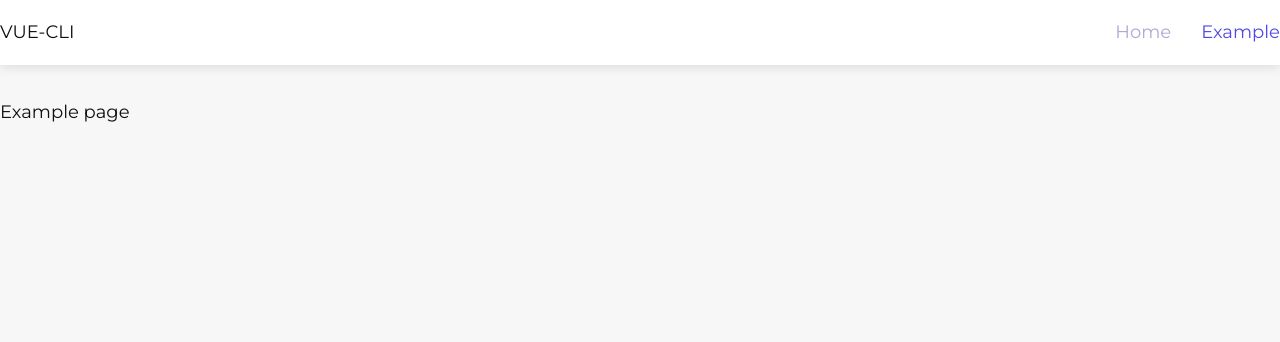
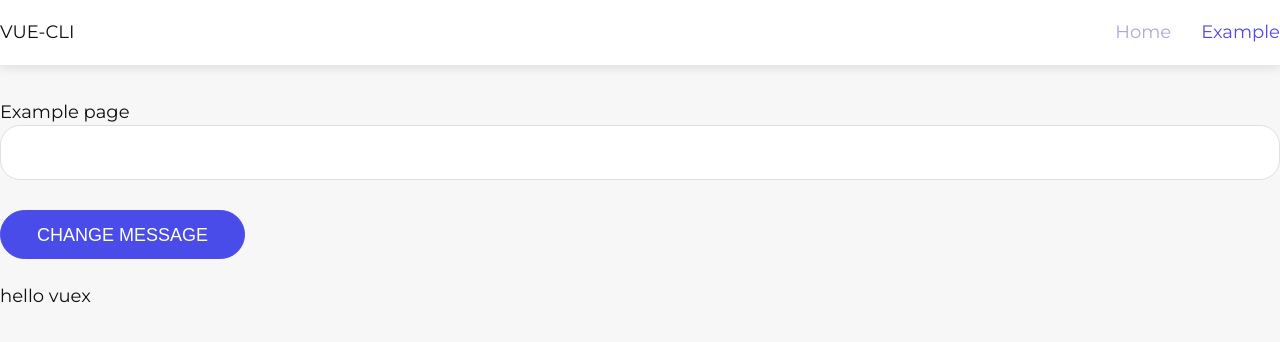
Before and after one commit to aponyavina/vue-cli, a Vue app: page /example in a window 1280 px wide. Shown: the top 342 px of the page. Built offline with nearby package versions, Linux system fonts and the light colour scheme.

Commit message:
how to change state

```diff
--- a/src/pages/Example.vue
+++ b/src/pages/Example.vue
@@ -4,8 +4,37 @@
       <section>
         <div class="container">
           <h1>Example page</h1>
+          <input type="text" v-model="message">
+          <button class="btn btnPrimary" @click="setMessage">Change message</button>
+          <br>
+          <br>
+          <p> {{getMessage}} </p>
         </div>
       </section>
 
     </div>
 </template>
+
+<script>
+export default {
+  data () {
+    return {
+      message: null
+    }
+  },
+  // created () {
+  //   this.message = this.$store.getters.getMessage
+  // },
+  computed: {
+    getMessage () {
+      return this.$store.getters.getMessage
+    }
+  },
+  methods: {
+    setMessage () {
+      this.$store.dispatch('setMessage', this.message)
+    }
+  }
+
+}
+</script>
--- a/src/pages/Home.vue
+++ b/src/pages/Home.vue
@@ -4,8 +4,19 @@
       <section>
         <div class="container">
           <h1>Home page</h1>
+          {{message}}
         </div>
       </section>
 
     </div>
 </template>
+
+<script>
+export default {
+  computed: {
+    message () {
+      return this.$store.getters.getMessage
+    }
+  }
+}
+</script>
--- a/src/store/index.js
+++ b/src/store/index.js
@@ -4,16 +4,22 @@ import Vuex from 'vuex'
 Vue.use(Vuex)
 
 export default new Vuex.Store({
-    state: {
-
+    state: { // хранить данные
+        message: 'hello vuex'
     },
-    mutations: {
-
+    mutations: { // менять state
+        setMessage (state, mes) {
+            state.message = mes
+        }
     },
-    actions: {
-
+    actions: { // менять state вызывая мутацию (нужно из-за ассинхронности данных)
+        setMessage ({commit}, payload) {
+            commit('setMessage', payload)
+        }
     },
-    getters: {
-
+    getters: {  // забираем значения
+        getMessage (state) {
+            return state.message
+        }
     }
 })
```
